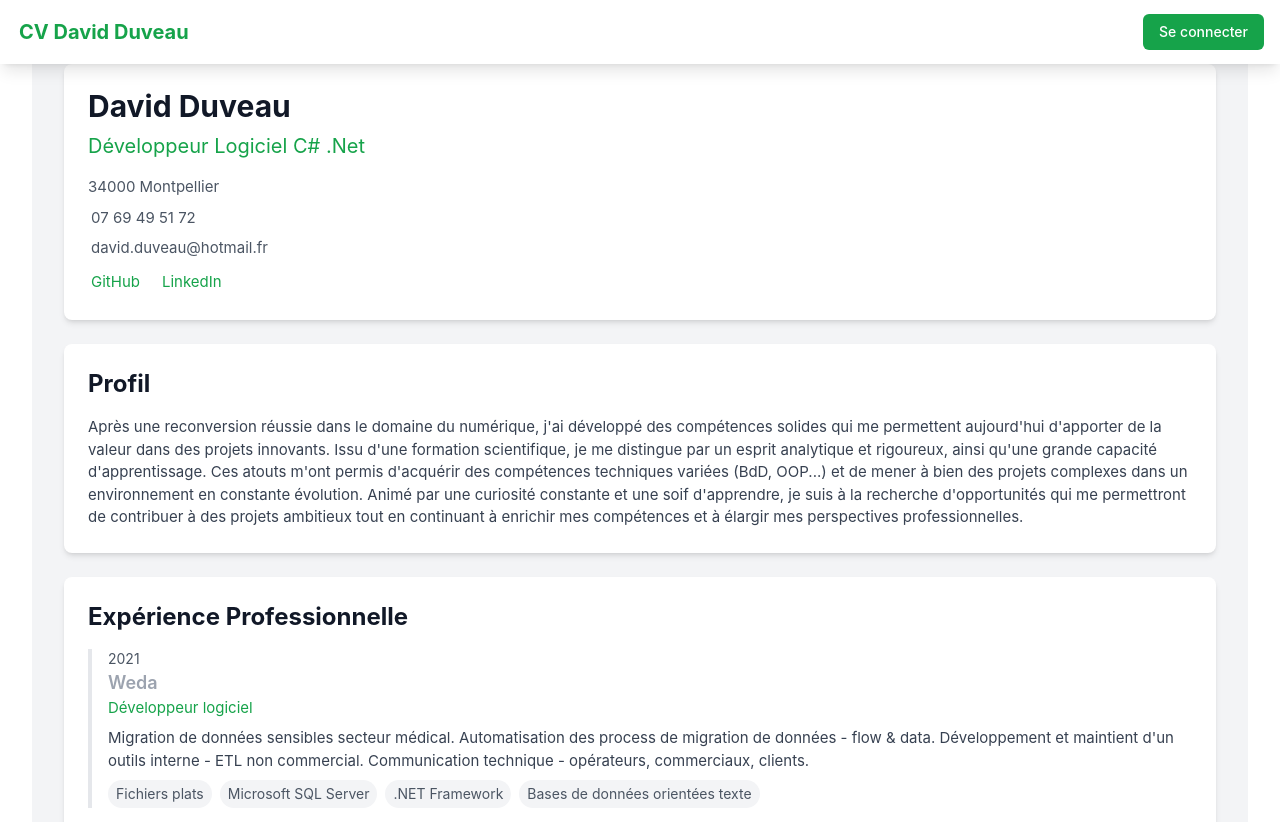
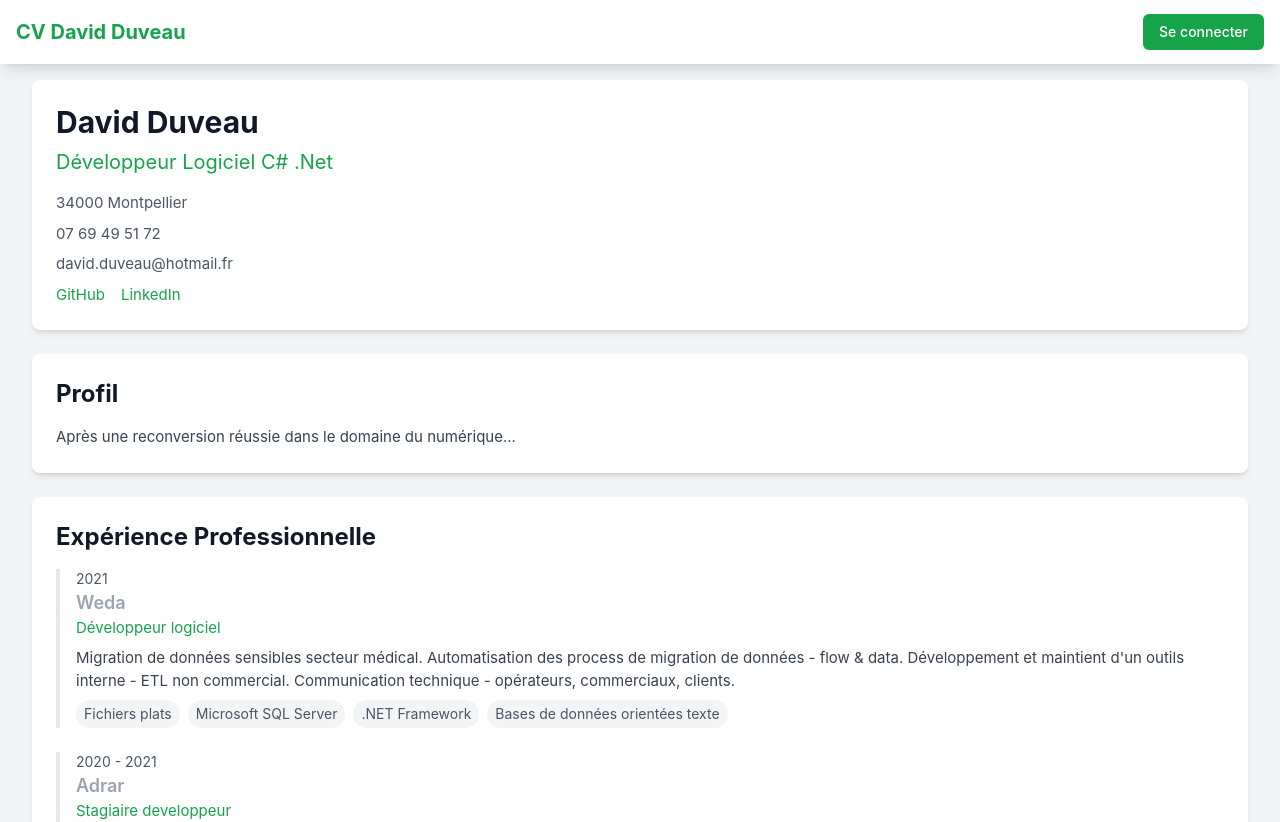
Before and after one commit to DavidDuveau/cv-davidduveau, a Vue app: page / in a window 1280 px wide. Shown: the top 822 px of the page. Built offline with nearby package versions, Linux system fonts and the light colour scheme.

Commit message:
fix: logic vuejs remise en place + ajout resumestore + resume component

```diff
--- a/src/App.vue
+++ b/src/App.vue
@@ -4,11 +4,11 @@ import '@fortawesome/fontawesome-free/css/all.min.css';
 </script>
 
 <template>
-  <div class="min-h-screen bg-gray-100">
+  <div class="bg-gray-100 min-h-screen">
     <Navbar />
-    <div class="pt-16 container mx-auto px-4 sm:px-6 lg:px-8 py-6">
+    <main class="pt-16 px-4 sm:px-6 lg:px-8">
       <router-view />
-    </div>
+    </main>
   </div>
 </template>
 
--- a/src/assets/base.css
+++ b/src/assets/base.css
@@ -21,33 +21,15 @@
   --vt-c-text-dark-2: rgba(235, 235, 235, 0.64);
 }
 
-/* semantic color variables for this project */
 :root {
   --color-background: var(--vt-c-white);
   --color-background-soft: var(--vt-c-white-soft);
   --color-background-mute: var(--vt-c-white-mute);
-
   --color-border: var(--vt-c-divider-light-2);
   --color-border-hover: var(--vt-c-divider-light-1);
-
   --color-heading: var(--vt-c-text-light-1);
   --color-text: var(--vt-c-text-light-1);
-
   --section-gap: 160px;
-}
-
-@media (prefers-color-scheme: dark) {
-  :root {
-    --color-background: var(--vt-c-black);
-    --color-background-soft: var(--vt-c-black-soft);
-    --color-background-mute: var(--vt-c-black-mute);
-
-    --color-border: var(--vt-c-divider-dark-2);
-    --color-border-hover: var(--vt-c-divider-dark-1);
-
-    --color-heading: var(--vt-c-text-dark-1);
-    --color-text: var(--vt-c-text-dark-2);
-  }
 }
 
 *,
@@ -60,24 +42,12 @@
 
 body {
   min-height: 100vh;
+  width: 100%;
   color: var(--color-text);
-  background: var(--color-background);
-  transition:
-    color 0.5s,
-    background-color 0.5s;
+  background: rgb(243 244 246); /* bg-gray-100 */
   line-height: 1.6;
-  font-family:
-    Inter,
-    -apple-system,
-    BlinkMacSystemFont,
-    'Segoe UI',
-    Roboto,
-    Oxygen,
-    Ubuntu,
-    Cantarell,
-    'Fira Sans',
-    'Droid Sans',
-    'Helvetica Neue',
+  font-family: Inter, -apple-system, BlinkMacSystemFont, 'Segoe UI', Roboto,
+    Oxygen, Ubuntu, Cantarell, 'Fira Sans', 'Droid Sans', 'Helvetica Neue',
     sans-serif;
   font-size: 15px;
   text-rendering: optimizeLegibility;
--- a/src/assets/main.css
+++ b/src/assets/main.css
@@ -1,10 +1,8 @@
 @import './base.css';
 
 #app {
-  max-width: 1280px;
-  margin: 0 auto;
-  padding: 2rem;
-  font-weight: normal;
+  width: 100%;
+  min-height: 100vh;
 }
 
 a,
@@ -12,7 +10,6 @@ a,
   text-decoration: none;
   color: hsla(160, 100%, 37%, 1);
   transition: 0.4s;
-  padding: 3px;
 }
 
 @media (hover: hover) {
@@ -20,17 +17,3 @@ a,
     background-color: hsla(160, 100%, 37%, 0.2);
   }
 }
-
-@media (min-width: 1024px) {
-  body {
-    display: flex;
-    place-items: center;
-  }
-
-  #app {
-    display: grid;
-    grid-template-columns: 1fr;
-    padding: 0 2rem;
-
-  }
-}
--- /dev/null
+++ b/src/components/Resume.vue
@@ -0,0 +1,22 @@
+<script setup>
+import { useResumeStore } from '../stores/resumeStore'
+import Header from './Header.vue'
+import Profile from './Profile.vue'
+import Experience from './Experience.vue'
+import Skills from './Skills.vue'
+import Education from './Education.vue'
+import Interests from './Interests.vue'
+
+const resumeStore = useResumeStore()
+</script>
+
+<template>
+  <div class="grid gap-6 mt-4">
+    <Header :personal-info="resumeStore.personalInfo" />
+    <Profile :description="resumeStore.personalInfo.profile" />
+    <Experience :experiences="resumeStore.experience" />
+    <Skills :skills="resumeStore.skills" />
+    <Education :education="resumeStore.education" />
+    <Interests :interests="resumeStore.interests" />
+  </div>
+</template>
--- /dev/null
+++ b/src/stores/resumeStore.ts
@@ -0,0 +1,92 @@
+import { defineStore } from 'pinia'
+import { ref } from 'vue'
+
+export const useResumeStore = defineStore('resume', () => {
+  const personalInfo = ref({
+    name: 'David Duveau',
+    title: 'Développeur Logiciel C# .Net',
+    location: '34000 Montpellier',
+    phone: '07 69 49 51 72',
+    email: 'david.duveau@hotmail.fr',
+    github: 'https://github.com/DavidDuveau',
+    linkedin: 'https://www.linkedin.com/in/david-duveau/',
+    profile: 'Après une reconversion réussie dans le domaine du numérique...'
+  })
+
+  const experience = ref([
+    {
+      period: '2021',
+      company: 'Weda',
+      position: 'Développeur logiciel',
+      description: 'Migration de données sensibles secteur médical.\r\n Automatisation des process de migration de données - flow & data.\r\n Développement et maintient d\'un outils interne - ETL non commercial.\r\n Communication technique - opérateurs, commerciaux, clients.',
+      technologies: 'Fichiers plats - Microsoft SQL Server - .NET Framework - Bases de données orientées texte',
+    },
+    {
+      period: '2020 - 2021',
+      company: 'Adrar',
+      position: 'Stagiaire developpeur',
+      technologies: 'Javascript',
+    },
+    {
+      period: '2020 - 2021',
+      company: 'Triotech',
+      position: 'Stagiaire développeur Web',
+      description: 'Développement d\'une solution web pour laboratoire de langue',
+      technologies: 'JS - Vue - Insomnia - KDE',
+    },
+    {
+      period: '2018 - 2019',
+      company: 'Research To Business',
+      position: 'Prestataire',
+      description: 'Rédaction scientifique de dossiers CIR'
+    },
+    {
+      period: '2016 - 2017',
+      company: 'Université François Rabelais',
+      position: 'Ingénieur de recherche',
+      description: 'Recherche et développement sur la synthèse de matériaux poreux, Rédaction de rapports, présentation de résultats'
+    }
+  ]);
+
+  const skills = ref([
+    {
+      category: 'Technologies',
+      items: ['C#', '.NET Framework', 'SQL', 'JavaScript', 'TypeScript', 'Vue.js', 'Microsoft SQL Server', 'PosgreSQL']
+    },
+    {
+      category: 'Soft Skills',
+      items: ['Esprit scientifique', 'Travail en équipe', 'Anglais']
+    }
+  ])
+
+  const education = ref([
+    {
+      year: '2020',
+      school: 'Adrar',
+      diploma: 'Formation Développement Web',
+      details: 'JS - React - Node - HTML/CSS - SQL - Wordpress'
+    },
+    {
+      year: '2019',
+      school: 'Diginamic',
+      diploma: 'Formation Développement',
+      details: 'Java - Spring - Hibernate - JS - TS - Angular - SQL'
+    },
+    {
+      year: '2012 - 2015',
+      school: 'Université Montpellier',
+      diploma: 'Thèse de doctorat - Chimie des matériaux',
+      details: 'Développement de batteries Li-ion à base de silicium'
+    }
+  ]);
+
+  const interests = ref(['Escalade', 'Voyage', 'Brassage', 'Randonnée'])
+
+  return {
+    personalInfo,
+    experience,
+    skills,
+    education,
+    interests
+  }
+})
--- a/src/views/Home.vue
+++ b/src/views/Home.vue
@@ -1,95 +1,7 @@
-<!-- src/views/Home.vue -->
 <script setup>
-import { ref } from 'vue';
-import Header from '../components/Header.vue';
-import Profile from '../components/Profile.vue';
-import Experience from '../components/Experience.vue';
-import Skills from '../components/Skills.vue';
-import Education from '../components/Education.vue';
-import Interests from '../components/Interests.vue';
-
-const personalInfo = ref({
-  name: 'David Duveau',
-  title: 'Développeur Logiciel C# .Net',
-  location: '34000 Montpellier',
-  phone: '07 69 49 51 72',
-  email: 'david.duveau@hotmail.fr',
-  github: 'https://github.com/DavidDuveau',
-  linkedin: 'https://www.linkedin.com/in/david-duveau/',
-  profile: 'Après une reconversion réussie dans le domaine du numérique, j\'ai développé des compétences solides qui me permettent aujourd\'hui d\'apporter de la valeur dans des projets innovants.\r\n Issu d\'une formation scientifique, je me distingue par un esprit analytique et rigoureux, ainsi qu\'une grande capacité d\'apprentissage. Ces atouts m\'ont permis d\'acquérir des compétences techniques variées (BdD, OOP...) et de mener à bien des projets complexes dans un environnement en constante évolution.\r\n Animé par une curiosité constante et une soif d\'apprendre, je suis à la recherche d\'opportunités qui me permettront de contribuer à des projets ambitieux tout en continuant à enrichir mes compétences et à élargir mes perspectives professionnelles.'
-});
-
-const experience = ref([
-  {
-    period: '2021',
-    company: 'Weda',
-    position: 'Développeur logiciel',
-    description: 'Migration de données sensibles secteur médical.\r\n Automatisation des process de migration de données - flow & data.\r\n Développement et maintient d\'un outils interne - ETL non commercial.\r\n Communication technique - opérateurs, commerciaux, clients.',
-    technologies: 'Fichiers plats - Microsoft SQL Server - .NET Framework - Bases de données orientées texte',
-  },
-  {
-    period: '2020 - 2021',
-    company: 'Adrar',
-    position: 'Stagiaire developpeur',
-    technologies: 'Javascript',
-  },
-  {
-    period: '2020 - 2021',
-    company: 'Triotech',
-    position: 'Stagiaire développeur Web',
-    description: 'Développement d\'une solution web pour laboratoire de langue',
-    technologies: 'JS - Vue - Insomnia - KDE',
-  },
-  {
-    period: '2018 - 2019',
-    company: 'Research To Business',
-    position: 'Prestataire',
-    description: 'Rédaction scientifique de dossiers CIR'
-  },
-  {
-    period: '2016 - 2017',
-    company: 'Université François Rabelais',
-    position: 'Ingénieur de recherche',
-    description: 'Recherche et développement sur la synthèse de matériaux poreux, Rédaction de rapports, présentation de résultats'
-  }
-]);
-
-const skills = ref([
-  { category: 'Technologies', items: ['C#', '.NET Framework', 'SQL', 'JavaScript', 'TypeScript', 'Vue.js', 'Microsoft SQL Server', 'PosgreSQL'] },
-  { category: 'Soft Skills', items: ['Esprit scientifique', 'Travail en équipe', 'Anglais'] }
-]);
-
-const education = ref([
-  {
-    year: '2020',
-    school: 'Adrar',
-    diploma: 'Formation Développement Web',
-    details: 'JS - React - Node - HTML/CSS - SQL - Wordpress'
-  },
-  {
-    year: '2019',
-    school: 'Diginamic',
-    diploma: 'Formation Développement',
-    details: 'Java - Spring - Hibernate - JS - TS - Angular - SQL'
-  },
-  {
-    year: '2012 - 2015',
-    school: 'Université Montpellier',
-    diploma: 'Thèse de doctorat - Chimie des matériaux',
-    details: 'Développement de batteries Li-ion à base de silicium'
-  }
-]);
-
-const interests = ref(['Escalade', 'Voyage', 'Brassage', 'Randonnée']);
+import Resume from '../components/Resume.vue';
 </script>
 
 <template>
-  <div class="grid gap-6">
-    <Header :personal-info="personalInfo" />
-    <Profile :description="personalInfo.profile" />
-    <Experience :experiences="experience" />
-    <Skills :skills="skills" />
-    <Education :education="education" />
-    <Interests :interests="interests" />
-  </div>
+  <Resume />
 </template>
```
